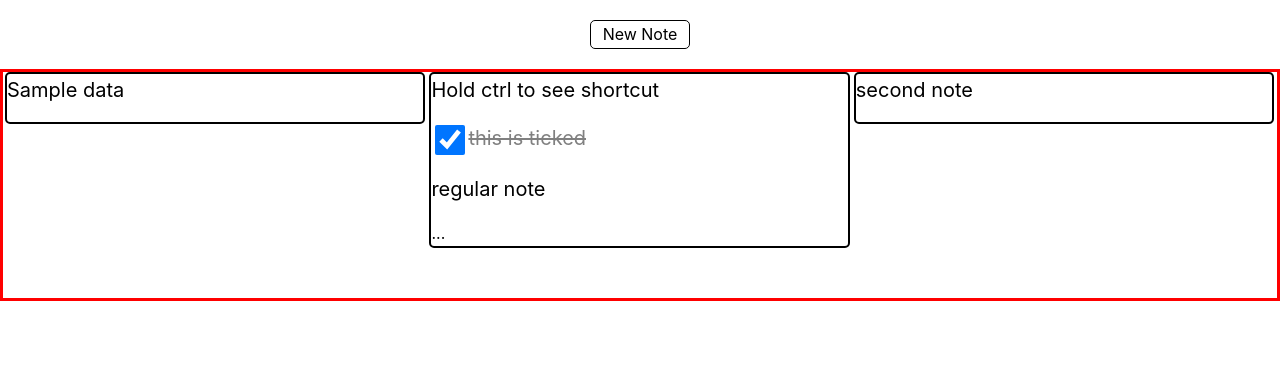
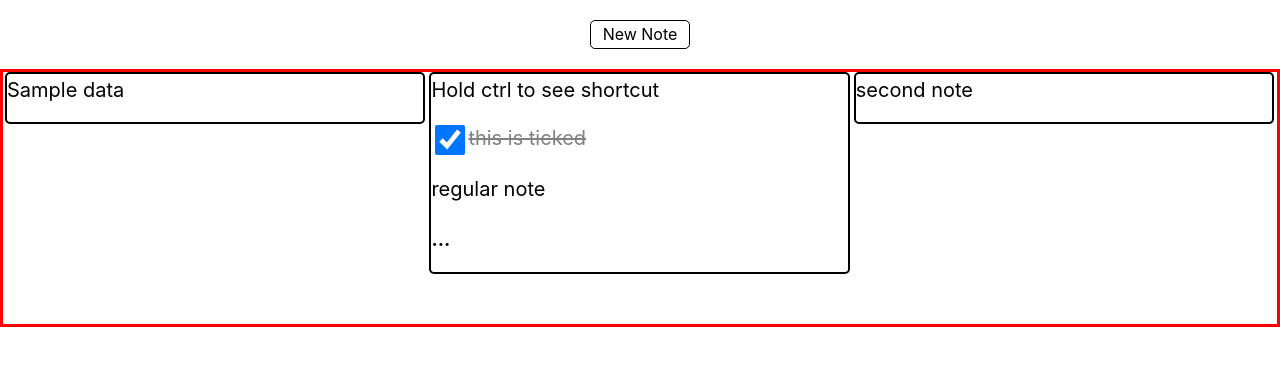
Before and after one commit to AdityaAnuragi/notes-app, a React (Vite) app: page / in a window 1280 px wide. Shown: the top 366 px of the page. Built offline with nearby package versions, Linux system fonts and the light colour scheme.

Commit message:
... in excess content is now an h3 element instead of a string

```diff
--- a/src/components/NoteInHomePage.jsx
+++ b/src/components/NoteInHomePage.jsx
@@ -33,7 +33,7 @@ export function NoteInHomePage({ completeHomePageNoteData }) {
     <>
       <div className={styles.container} >
         {arr}
-        {completeHomePageNoteData.length > 3 && "..."}
+        {completeHomePageNoteData.length > 3 && <h3>...</h3>}
       </div>
     </>
   )
```
